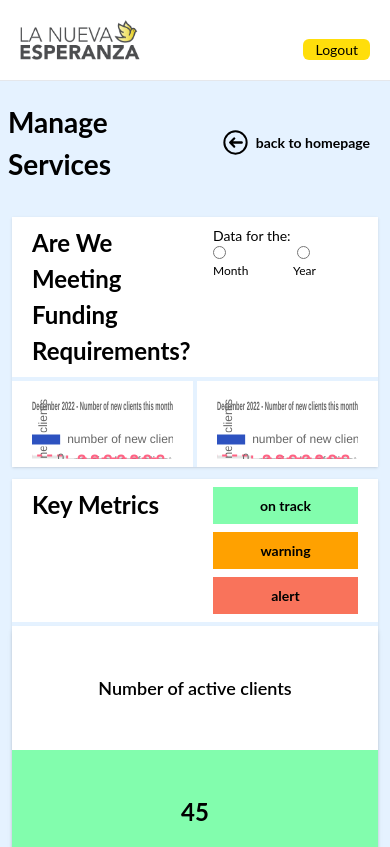
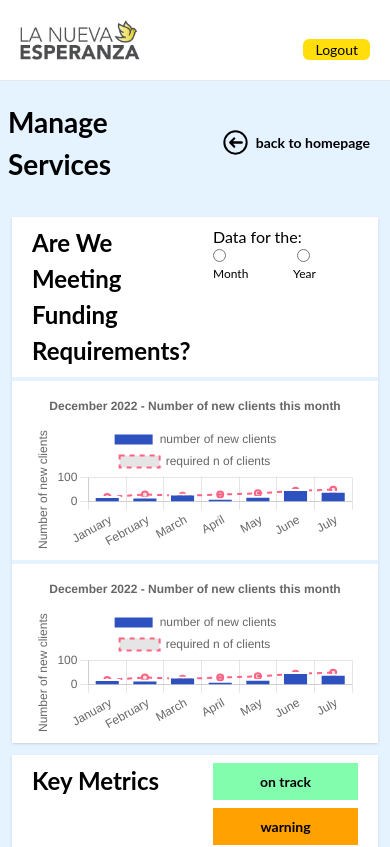
Before and after one commit to platformable/lne-frontend, a Next.js app: page /services in a window 390 px wide. Shown: the top 847 px of the page. Built offline with nearby package versions, Linux system fonts and the light colour scheme; no server answers.

Commit message:
Fix: ChartGraphic

```diff
--- a/components/ChartGraphic.js
+++ b/components/ChartGraphic.js
@@ -5,6 +5,8 @@ import {
   CategoryScale,
   BarElement,
   PointElement,
+  BarController,
+  LineController,
   LineElement,
   Legend,
   Tooltip,
@@ -20,6 +22,8 @@ import {
 ChartJS.register(
   LinearScale,
   CategoryScale,
+  BarController,
+  LineController,
   BarElement,
   PointElement,
   LineElement,
@@ -100,24 +104,24 @@ const ChartGraphic = () => {
   const chartRef = useRef();
 
   const onClick = (event) => {
-    const { current: chart } = chartRef;
+    const { current } = chartRef;
 
-    if (!chart) {
+    if (!current) {
       return;
     }
 
-    printDatasetAtEvent(getDatasetAtEvent(chart, event));
-    printElementAtEvent(getElementAtEvent(chart, event));
-    printElementsAtEvent(getElementsAtEvent(chart, event));
+    printDatasetAtEvent(getDatasetAtEvent(current, event));
+    printElementAtEvent(getElementAtEvent(current, event));
+    printElementsAtEvent(getElementsAtEvent(current, event));
   };
 
   return (
     <Chart
+      type="bar"
       ref={chartRef}
-      type="bar"
+      data={data}
+      options={options}
       onClick={onClick}
-      options={options}
-      data={data}
     />
   );
 };
--- a/pages/services.js
+++ b/pages/services.js
@@ -28,7 +28,7 @@ const Services = () => {
               <h2 className="font-bold">
                 Are We Meeting Funding Requirements?
               </h2>
-              <p className="">
+              <div className="">
                 Data for the:
                 <div className="text-xs flex justify-between">
                   <span className="mr-2 md:mx-2 md:mr-3 lg:mx-4 xl:ml-0">
@@ -50,9 +50,9 @@ const Services = () => {
                     <label>Year</label>
                   </span>
                 </div>
-              </p>
+              </div>
             </div>
-            <div className="grid grid-cols-2 gap-1">
+            <div className="grid md:grid-cols-2 gap-1">
               <div className=" bg-white px-5 py-2">
                 <ChartGraphic />
               </div>
```
